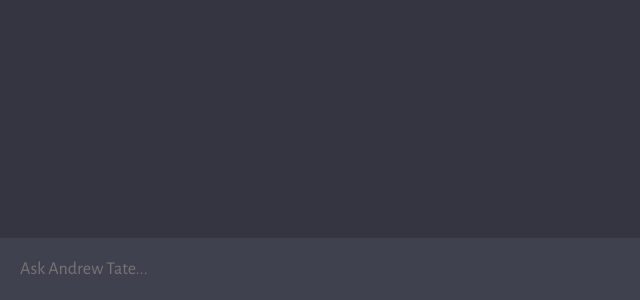
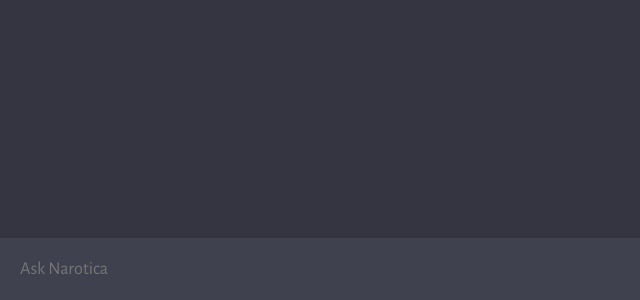
Before and after one commit to HassanAlti/HassanBot, a website built with Vite: page client/index.html in a window 1280 px wide. Shown: the part 500-800 px from the top of the page, 0-640 px from the left. Built offline with nearby package versions, Linux system fonts and the light colour scheme.

Commit message:
Update index.html

```diff
--- a/client/index.html
+++ b/client/index.html
@@ -13,7 +13,7 @@
       <div id="chat_container"></div>
 
       <form>
-        <textarea name="prompt" cols="1" rows="1" placeholder="Ask Andrew Tate..."></textarea>
+        <textarea name="prompt" cols="1" rows="1" placeholder="Ask Narotica"></textarea>
         <button type="submit"><img src="assets/send.svg" alt="" /></button>
       </form>
     </div>
```
